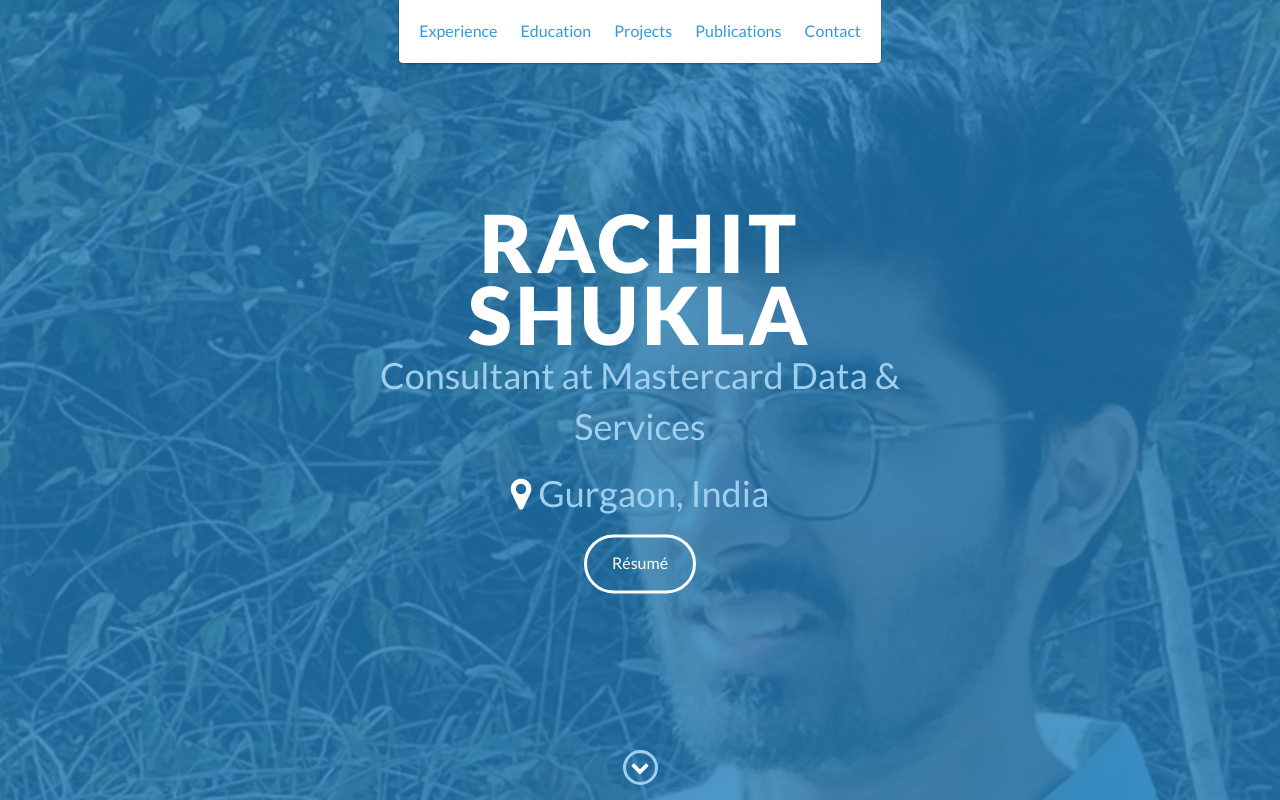
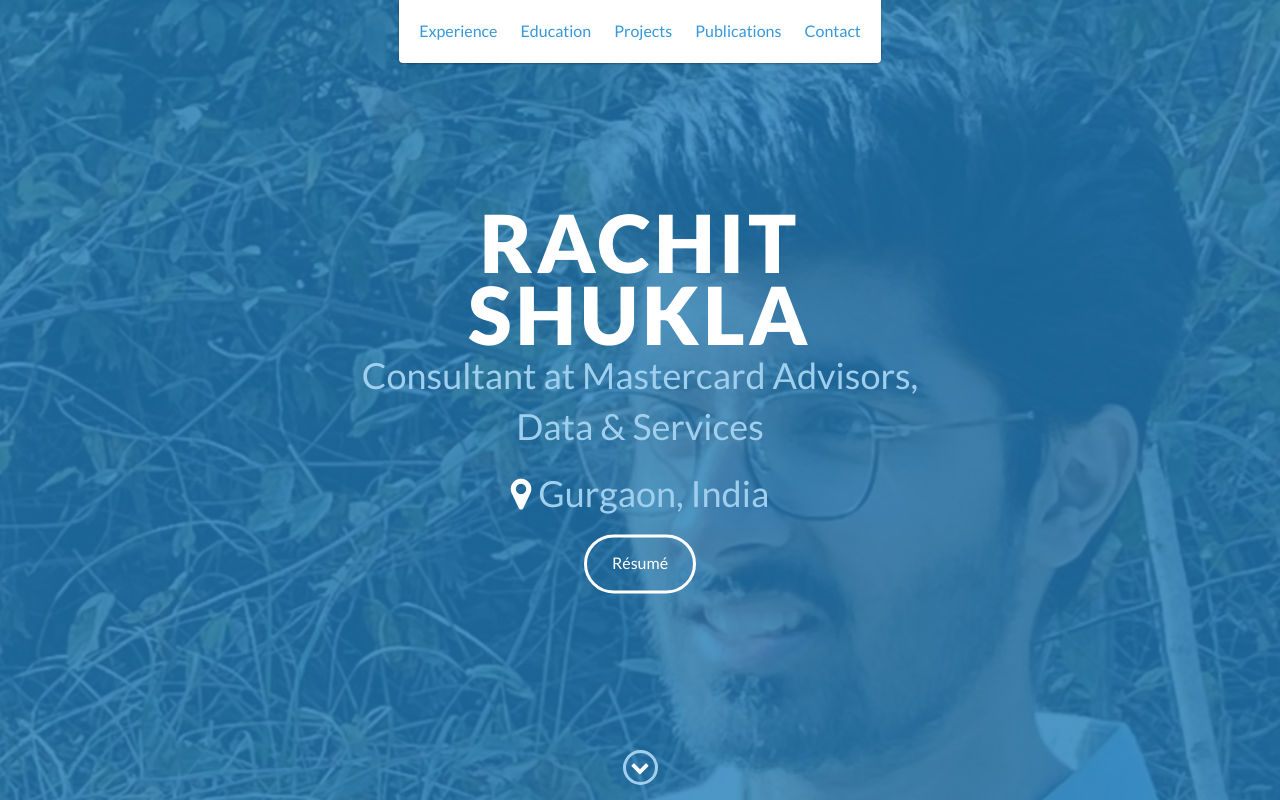
Before and after one commit to 21RachitShukla/21RachitShukla.github.io, a website: page index.html in a window 1280 px wide. Shown: the top 800 px of the page. Drawn offline with nearby package versions, Linux system fonts and the light colour scheme.

Commit message:
Update index.html

```diff
--- a/index.html
+++ b/index.html
@@ -49,7 +49,7 @@
     <div id="lead">
         <div id="lead-content">
             <h1>Rachit Shukla</h1>
-            <h2>Consultant at Mastercard Data & Services</h2>
+            <h2>Consultant at Mastercard Advisors, Data & Services</h2>
 	    <h2><i class="fa fa-map-marker" style="color:white"></i> Gurgaon, India</h2>
             <a href="https://drive.google.com/file/d/1P2MmyqLaNWJuCfC_9Gai4Io84e72KlTB/view" class="btn-rounded-white">Résumé</a>
         </div>
```
